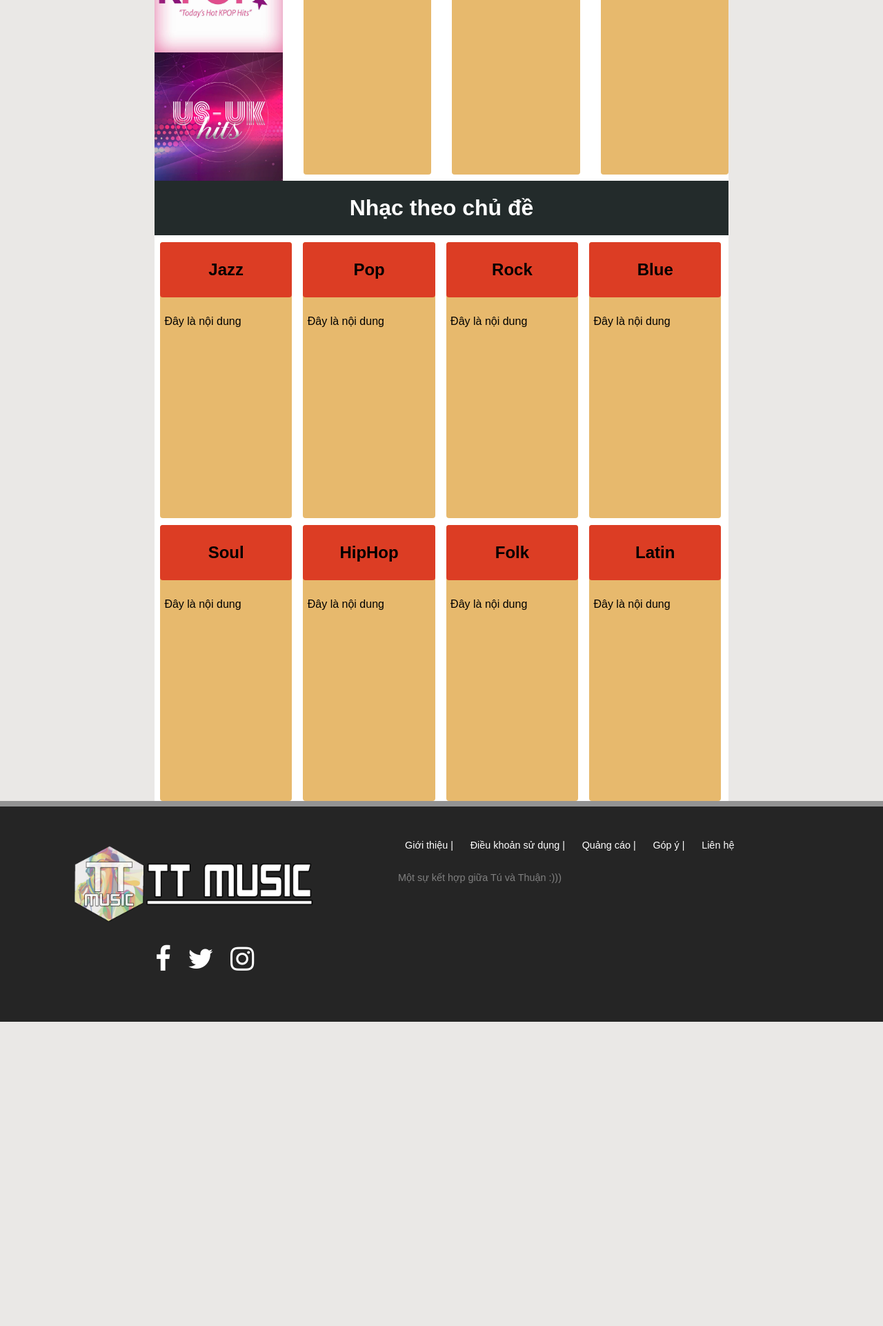
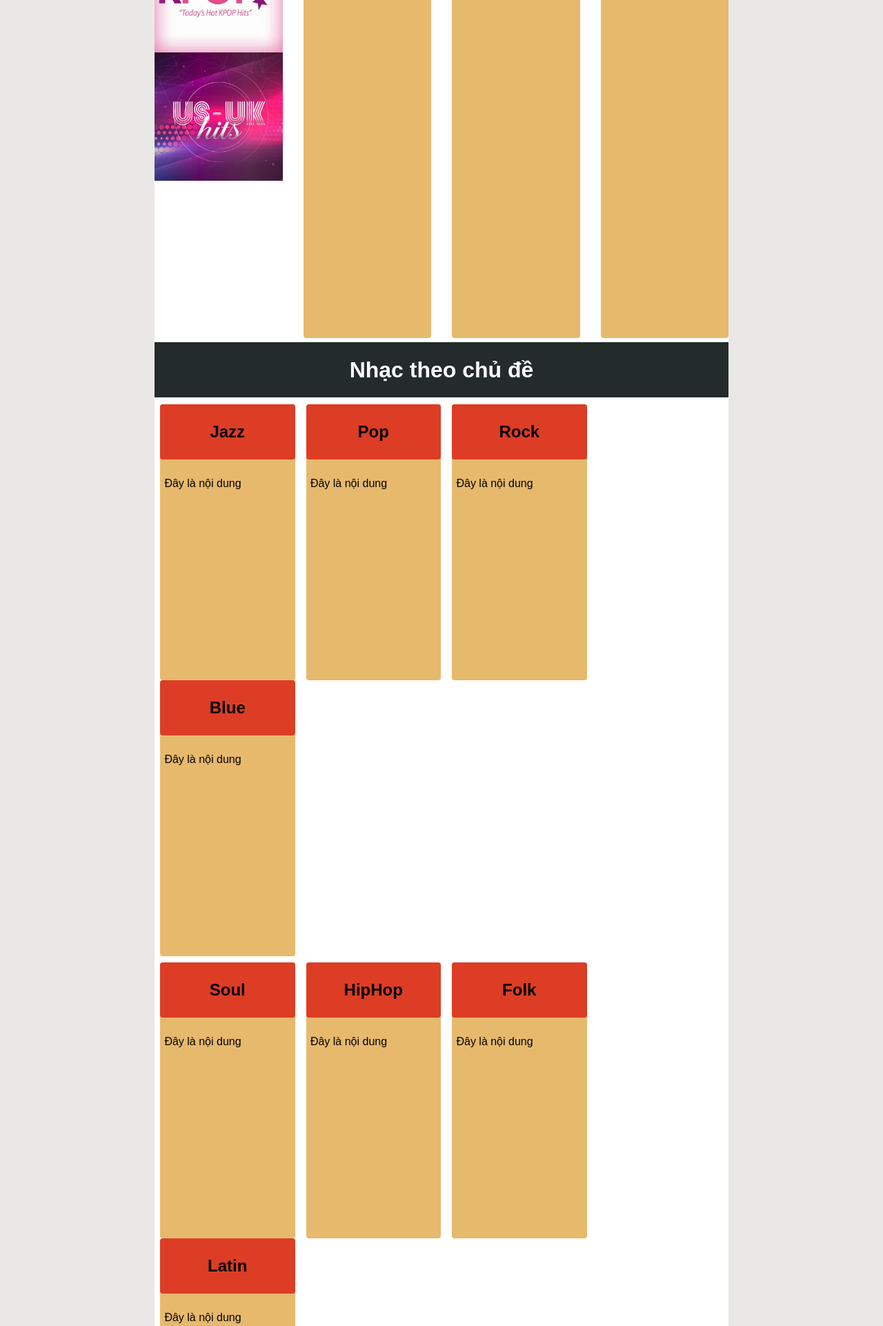
Before and after one commit to AnhTuNguyen30198/CSE485_N066257, a PHP site: page / in a window 1280 px wide. Shown: the part 973-2895 px from the top of the page at 69% size. Before the commit the page ends 2454 px from the top, so only its background shows below. Run offline with PHP 8.4, Linux system fonts and the light colour scheme; some libraries are stand-ins or nearby versions.

Commit message:
Add files via upload

```diff
--- a/Sources/mycss/musicweb.css
+++ b/Sources/mycss/musicweb.css
@@ -199,7 +199,7 @@ main .container .row .box1 h2:hover{
 main .container .row .ndbox1{
 	padding: 0.5em 0.4em;
 	background-color: #e7b96d;
-	height: 30.5em;
+	height: 45.3em;
 	border-radius: 4px;
 
 }
@@ -236,7 +236,7 @@ main .content2 #row_content22, #row_content22{
 	overflow: auto;
 }
 main .content2 .container .box2{
-	width: 23%;
+	width: 23.5%;
 	float: left;
 	line-height: 5em;
 	height: 25em;
```
